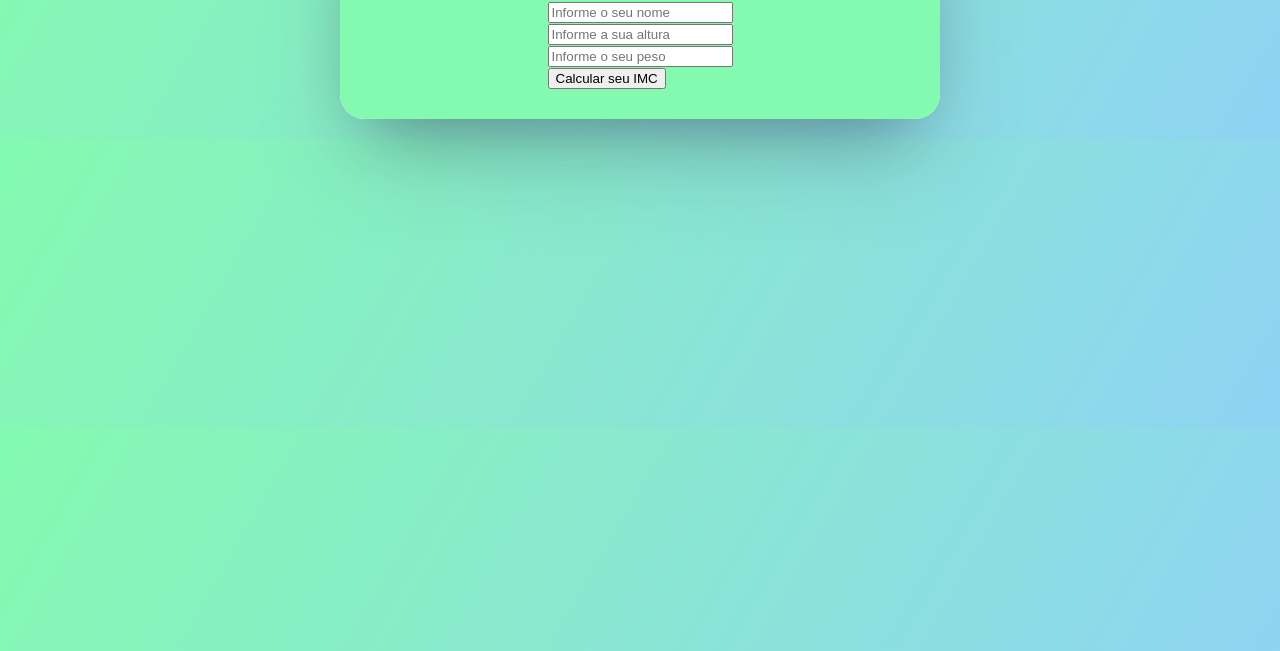
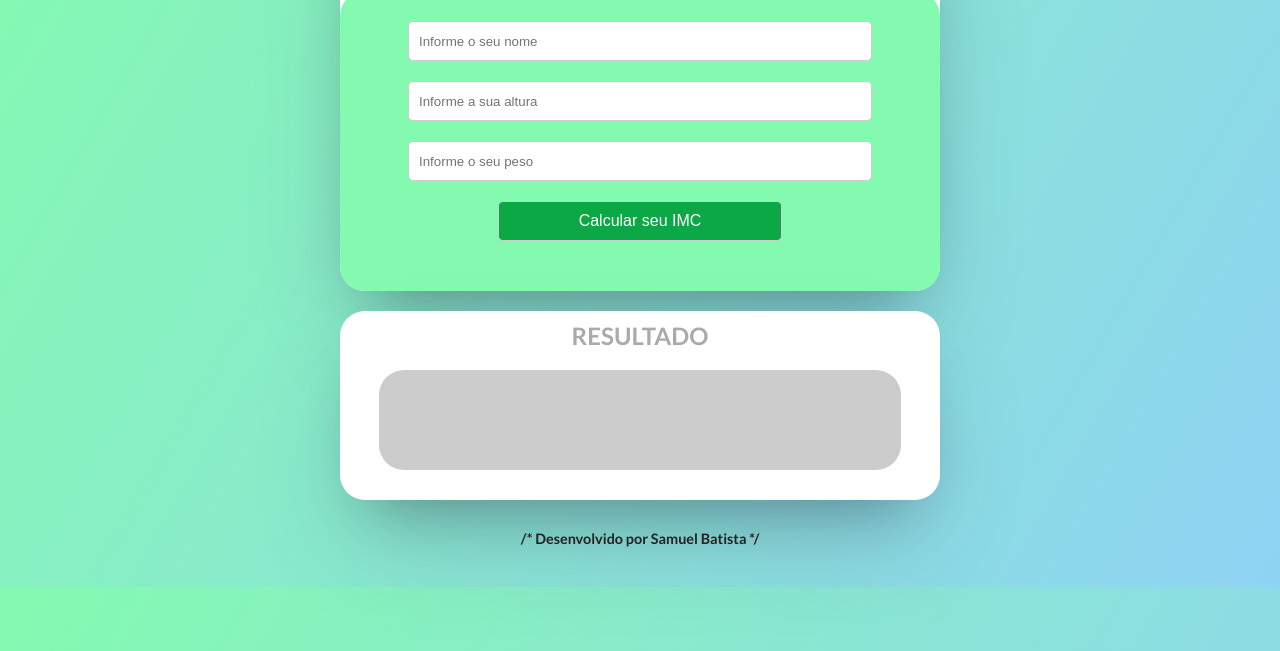
Before and after one commit to samuelbatista04/HTML-CSS, a plain HTML site: page calculadora-IMC/index.html in a window 1280 px wide. Shown: the part 149-800 px from the top of the page. Drawn offline with Linux system fonts and the light colour scheme.

Commit message:
modified:   calculadora-IMC/css/meu.css 	modified:   calculadora-IMC/index.html

```diff
--- a/calculadora-IMC/css/meu.css
+++ b/calculadora-IMC/css/meu.css
@@ -35,7 +35,7 @@ body {
     align-items: center;
     min-height: 100%;
     font-family: 'Lato', sans-serif;
-    padding: 20px;
+    padding: 40px 20px;
     background-image: linear-gradient(120deg, #84fab0 0%, #8fd3f4 100%);
 }
 
@@ -44,6 +44,7 @@ body {
     flex-direction: column;
     width: 600px;
     max-width: 100%;
+    margin-bottom: 20px;
     border-radius: 25px;
     background: #fff;
     box-shadow: rgba(255, 255, 255, 0.1) 0px 1px 1px 0px inset, rgba(50, 50, 93, 0.25) 0px 50px 100px -20px, rgba(0, 0, 0, 0.3) 0px 30px 60px -30px;
@@ -71,7 +72,7 @@ body {
 
 .col_2 {
     display: flex;
-    flex: 1 1 100px;
+    flex: 1 1 300px;
     flex-direction: column;
     align-items: center;
     padding: 30px 10px;
@@ -79,6 +80,51 @@ body {
     background: #84fab0;
 }
 
-.col_2 input {}
+.col_2 input {
+    width: 80%;
+    height: 40px;
+    border: 1px solid #ccc;
+    border-radius: 5px;
+    padding-left: 10px;
+    margin-bottom: 20px;
+}
+
+.btn input {
+    width: 100%;
+    padding: 0 80px;
+    background: #0ca845;
+    color: #fff;
+    font-size: 1em;
+    cursor: pointer;
+}
+
+.area_resultado {
+    display: flex;
+    flex-direction: column;
+    align-items: center;
+    width: 600px;
+    max-width: 100%;
+    padding: 10px;
+    margin-bottom: 20px;
+    border-radius: 25px;
+    background: #fff;
+    color: #aaa;
+    text-transform: uppercase;
+    box-shadow: rgba(255, 255, 255, 0.1) 0px 1px 1px 0px inset, rgba(50, 50, 93, 0.25) 0px 50px 100px -20px, rgba(0, 0, 0, 0.3) 0px 30px 60px -30px;
+}
+
+.resultado {
+    height: 100px;
+    width: 90%;
+    background: #ccc;
+    margin: 20px auto;
+    border-radius: 25px;
+}
+
+.creditos {
+    margin-top: 10px;
+    font-size: 0.9em;
+    color: #222;
+}
 
 @media (max-width: 739px) {}
--- a/calculadora-IMC/index.html
+++ b/calculadora-IMC/index.html
@@ -20,23 +20,22 @@
             <h1>Calculadora IMC</h1>
         </header>
         <section class="col_2">
-            <form action="">
-                <div>
-                    <input placeholder="Informe o seu nome" type="text" name="nome" id="nome">
-                </div>
-                <div>
-                    <input placeholder="Informe a sua altura" type="number" name="altura" id="altura">
-                </div>
-                <div>
-                    <input placeholder="Informe o seu peso" type="number" name="peso" id="peso">
-                </div>
-                <div class="btn">
-                    <input type="button" value="Calcular seu IMC">
-                </div>
-            </form>
+            <input placeholder="Informe o seu nome" type="text" name="nome" id="nome">
+            <input placeholder="Informe a sua altura" type="number" name="altura" id="altura">
+            <input placeholder="Informe o seu peso" type="number" name="peso" id="peso">
+            <div class="btn">
+                <input type="button" value="Calcular seu IMC" id="calcular">
+            </div>
         </section>
+    </section>
 
+    <section class="area_resultado">
+        <h1>Resultado</h1>
+        <div class="resultado"></div>
     </section>
+    <a href="http://instagram.com/oisamubatista">
+        <h1 class="creditos">/* Desenvolvido por Samuel Batista */</h1>
+    </a>
 </body>
 
 </html>
```
